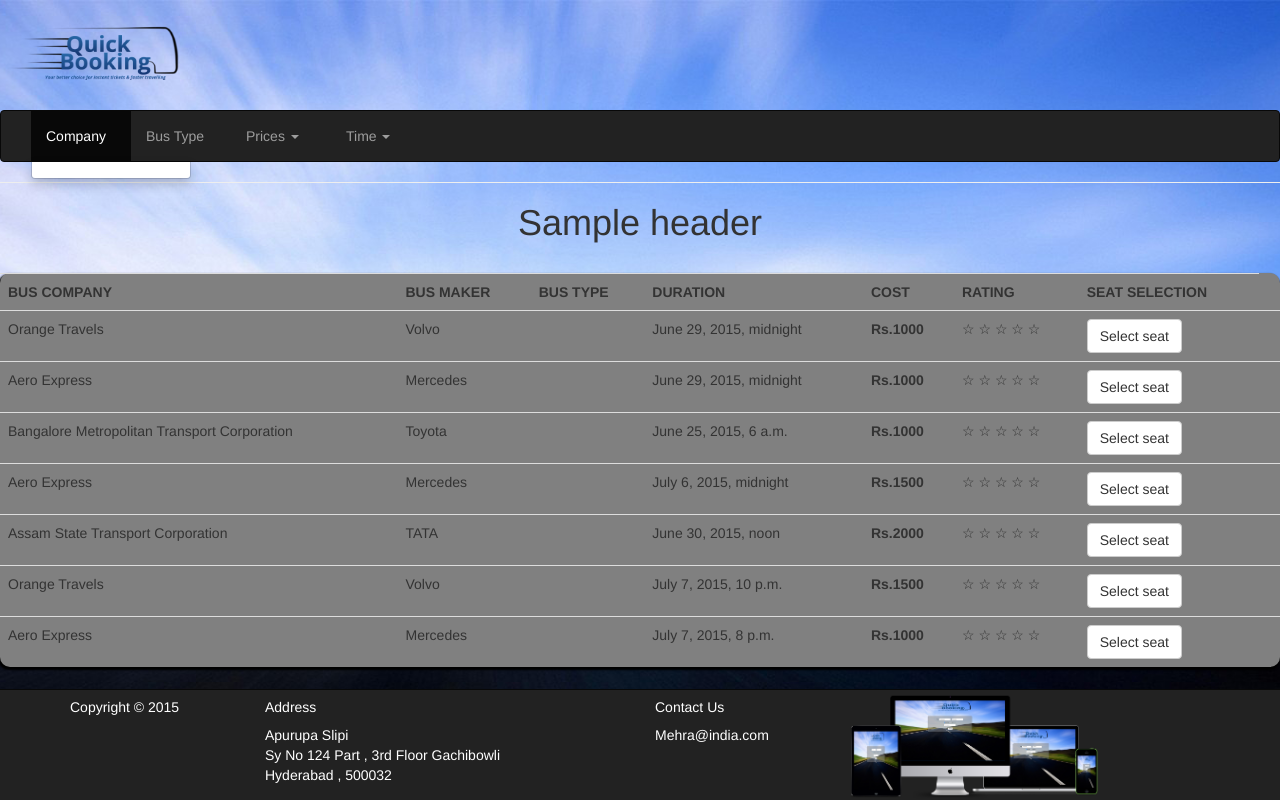
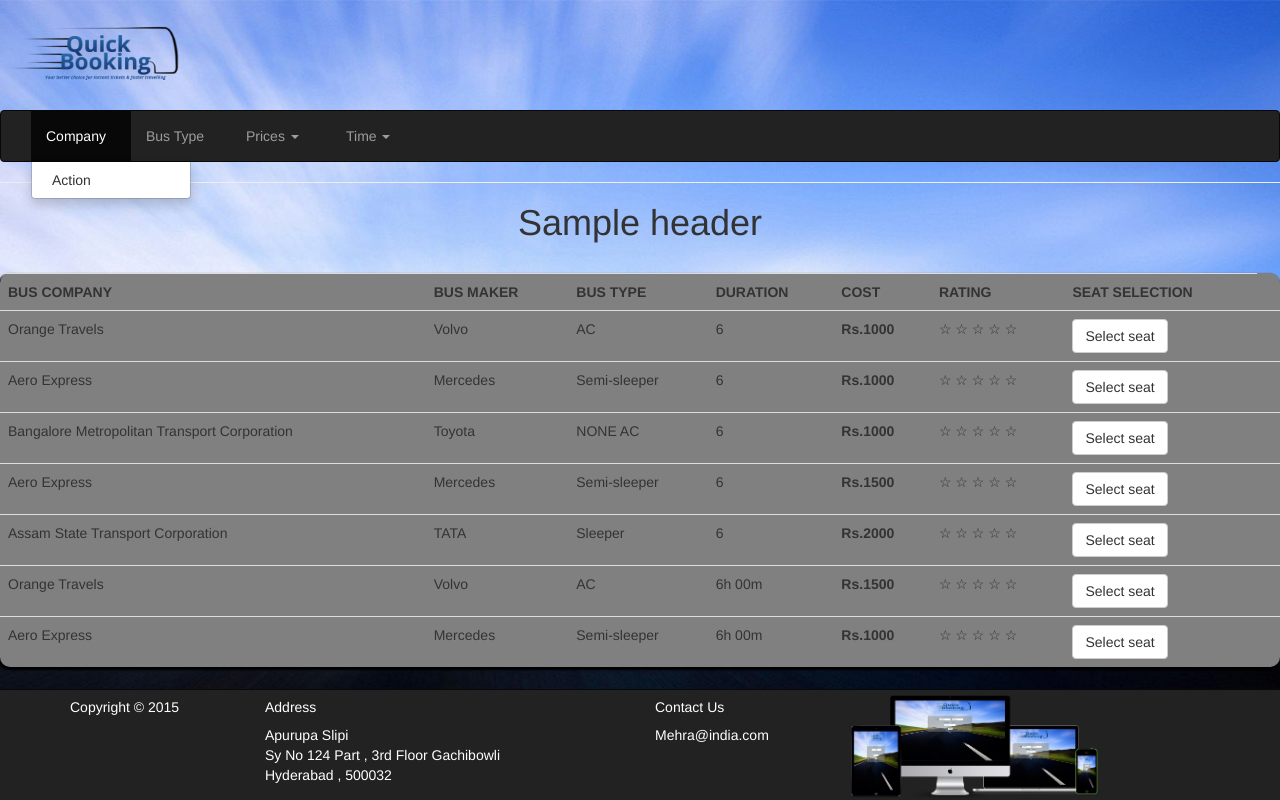
Before and after one commit to knowledge-sharing-campaign/QuickBooking, a Django app: template QuickBooking/templates/QuickBooking/results.html in a window 1280 px wide, after a click on "Company". Run offline with Django 3.2, Linux system fonts and the light colour scheme; data comes from the database, SQL or seed files in the repository; both versions use the stored data as it was after the commit; tables that the repository leaves empty hold one stand-in row (values such as "Sample post"); the template is opened without the code that fills it: values that come from a table or form of the project are taken from there, most other values are stand-ins (such as "Sample title", 1, 10 or a date in 2020); some libraries are stand-ins or nearby versions.

Commit message:
Paulcy |#18| adding Duration & Type of bus.

```diff
--- a/QuickBooking/models.py
+++ b/QuickBooking/models.py
@@ -40,6 +40,8 @@ class BusRoute(models.Model):
     bus = models.ForeignKey(Bus)
     timing = models.ForeignKey(Timing)
     cost = models.IntegerField(default=1000)
+    duration = models.CharField(max_length=10, default=6)
+
 
     def __unicode__(self):
         return "%s -> %s >>> %s" % (self.src, self.dest, self.bus)
--- a/QuickBooking/templates/QuickBooking/results.html
+++ b/QuickBooking/templates/QuickBooking/results.html
@@ -38,7 +38,7 @@
                                                 <li class="dropdown">
                                                   <a href="#" class="dropdown-toggle" data-toggle="dropdown"  aria-haspopup="true" aria-expanded="false"> Company </a>
                                                   <ul class="dropdown-menu">
-                                                    <li><a href="#"></a></li>
+                                                    <li><a href="#">Action</a></li>
                                                   </ul>
                                                 </li>
 
@@ -92,8 +92,8 @@
                                                     <tr>
                                                         <td>{{ route.bus.company }}</td>
                                                         <td>{{ route.bus.make }}</td>
-                                                        <td>{{ route. }}</td>
-                                                        <td>{{ route.timing.date }}</td>
+                                                        <td>{{ route.bus.type.type }}</td>
+                                                        <td>{{ route.duration }}</td>
                                                         <th> Rs.{{ route.cost }} </th>
                                                         <td>
                                                             <div class="rating">
```
Also changed, not shown: QuickBooking/migrations/0007_busroute_duration.py (added), db.sqlite3.
